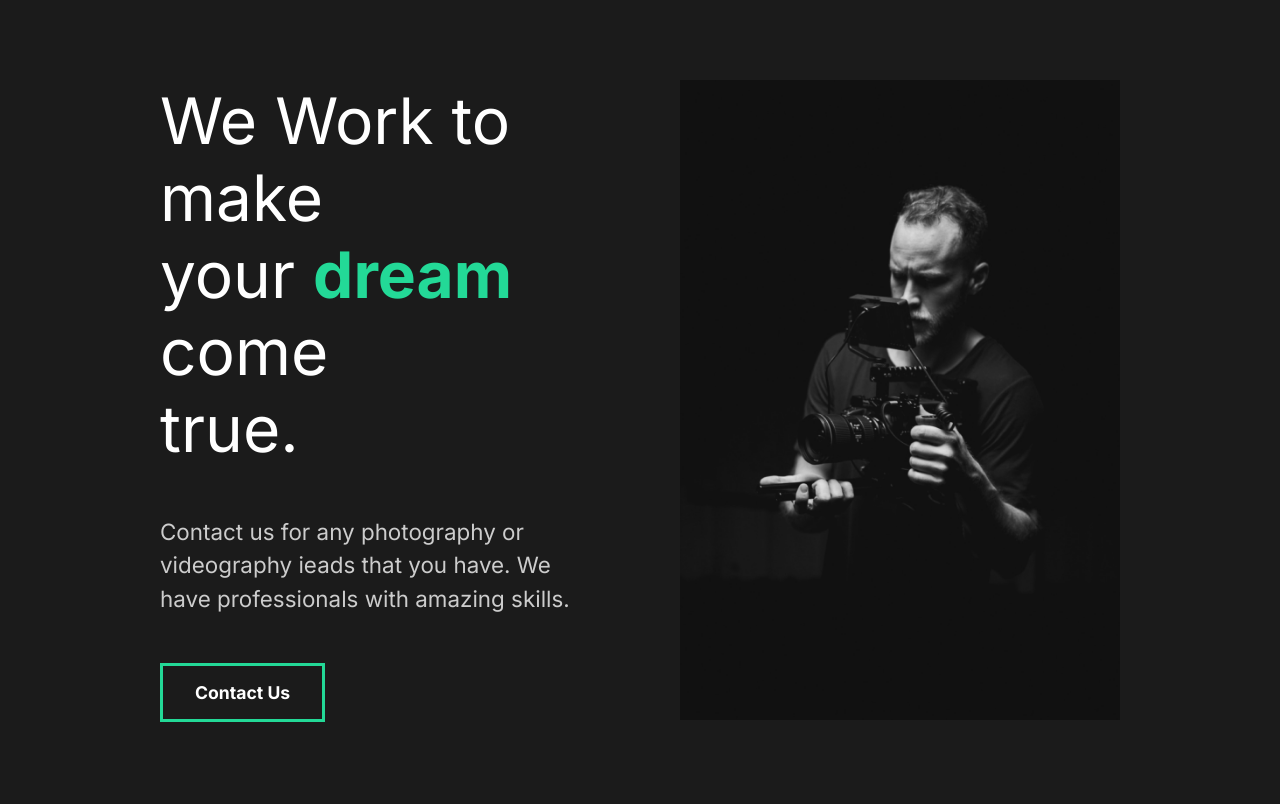
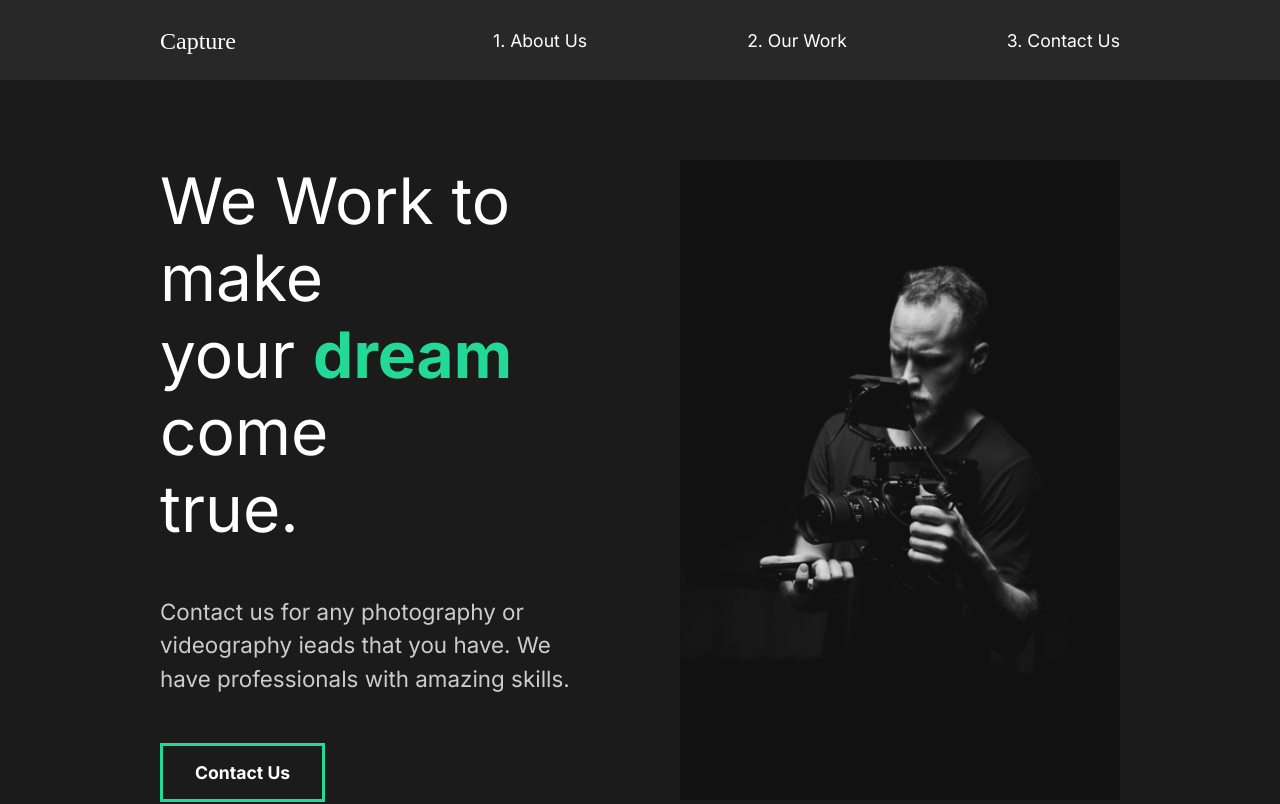
Before and after one commit to sujancrest/capture, a React (Create React App) app: page / in a window 1280 px wide. Shown: the top 804 px of the page. Built offline with nearby package versions, Linux system fonts and the light colour scheme.

Commit message:
Creating Nav

```diff
--- a/src/App.js
+++ b/src/App.js
@@ -1,13 +1,15 @@
 import React from "react";
 
+import AboutUs from "./pages/AboutUs";
+import Nav from "./components/Nav";
+
 import GlobalStyle from "./components/GlobalStyle";
-
-import AboutUs from "./pages/AboutUs"
 
 const App = () => {
     return (
         <div>
             <GlobalStyle />
+            <Nav />
             <AboutUs />
         </div>
     )
--- a/src/components/FaqSection.js
+++ b/src/components/FaqSection.js
@@ -42,9 +42,9 @@
         <Faq>
             <h2>Any Questions <span>FAQ</span></h2>
             {faqs.map(faq => {
-                const { question, answer } = faq
+                const { question, answer, id } = faq
                 return (
-                    <div className="question">
+                    <div key={id} className="question">
                         <h4>{question}</h4>
                         <div className="answer">
                             <p>Lorem ipsum dolor sit amet.</p>
--- /dev/null
+++ b/src/components/Nav.js
@@ -0,0 +1,48 @@
+import styled from "styled-components";
+
+const Nav = () => {
+    return (
+        <StyledNav>
+            <h1><a id="logo" href="#">Capture</a></h1>
+            <ul>
+                <li>
+                    <a href="#">1. About Us</a>
+                </li>
+                <li>
+                    <a href="#">2. Our Work</a>
+                </li>
+                <li>
+                    <a href="#">3. Contact Us</a>
+                </li>
+            </ul>
+        </StyledNav>
+    )
+};
+
+const StyledNav = styled.nav`
+    min-height:10vh;
+    display:flex;
+    margin:auto;
+    justify-content:space-between;
+    align-items:center;
+    padding:1rem 10rem;
+    background:#282828;
+    a{
+        color:#fff;
+        text-decoration:none;
+    }
+    ul{
+        display:flex;
+        list-style:none;
+        li{
+            padding-left:10rem;
+        }
+    }
+    #logo{
+        font-size:1.5rem;
+        font-family:"Loster",cursive;
+        font-weight:lighter;
+    }
+`;
+
+export default Nav;
```
Also changed, not shown: 1 other file (tests, documents, lock files or other folders).
